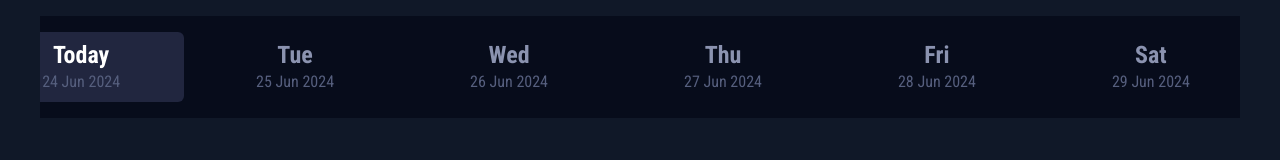
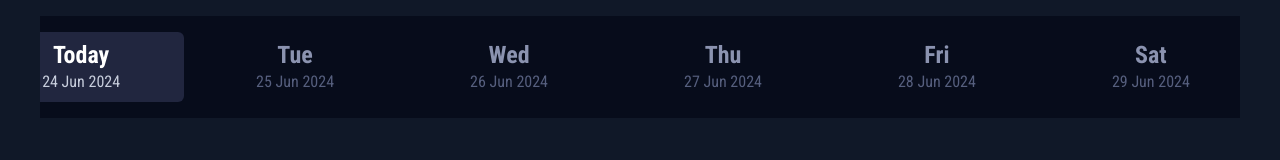
Before and after one commit to KrittidejDev/MinorCineplex, a Next.js app: page /cinemas in a window 1280 px wide. Shown: the part 620-780 px from the top of the page. Built offline with nearby package versions, Linux system fonts and the light colour scheme; grey boxes are pictures that could not be loaded; a web font is replaced by a local one.

Commit message:
fix: fix date color when active

```diff
--- a/src/components/ui/dateselection.tsx
+++ b/src/components/ui/dateselection.tsx
@@ -12,9 +12,9 @@ function DateSelection({day, date, isActive=false, onSelect, className=""}: Date
             <button onClick={onSelect} className={`w-fit h-fit hover:bg-gray-g63f flex flex-col py-2 px-[27.5px] lg:px-16 pl-4 items-center rounded-sm group ${className}
             ${isActive ? "bg-gray-g63f" : ""}`}>
                 <h3 className={`text-f-24 text-gray-g3b0 group-hover:text-white-wfff
-                    ${isActive ? "text-white-wfff" : ""}`}>{day}</h3>
+                    ${isActive ? "!text-white-wfff" : ""}`}>{day}</h3>
                 <p className={`text-fr-16 text-gray-gf7e group-hover:text-gray-gedd
-                    ${isActive ? "text-gray-gedd" : ""}`}>{date}</p>
+                    ${isActive ? "!text-gray-gedd" : ""}`}>{date}</p>
             </button>
         </>
     )
```
